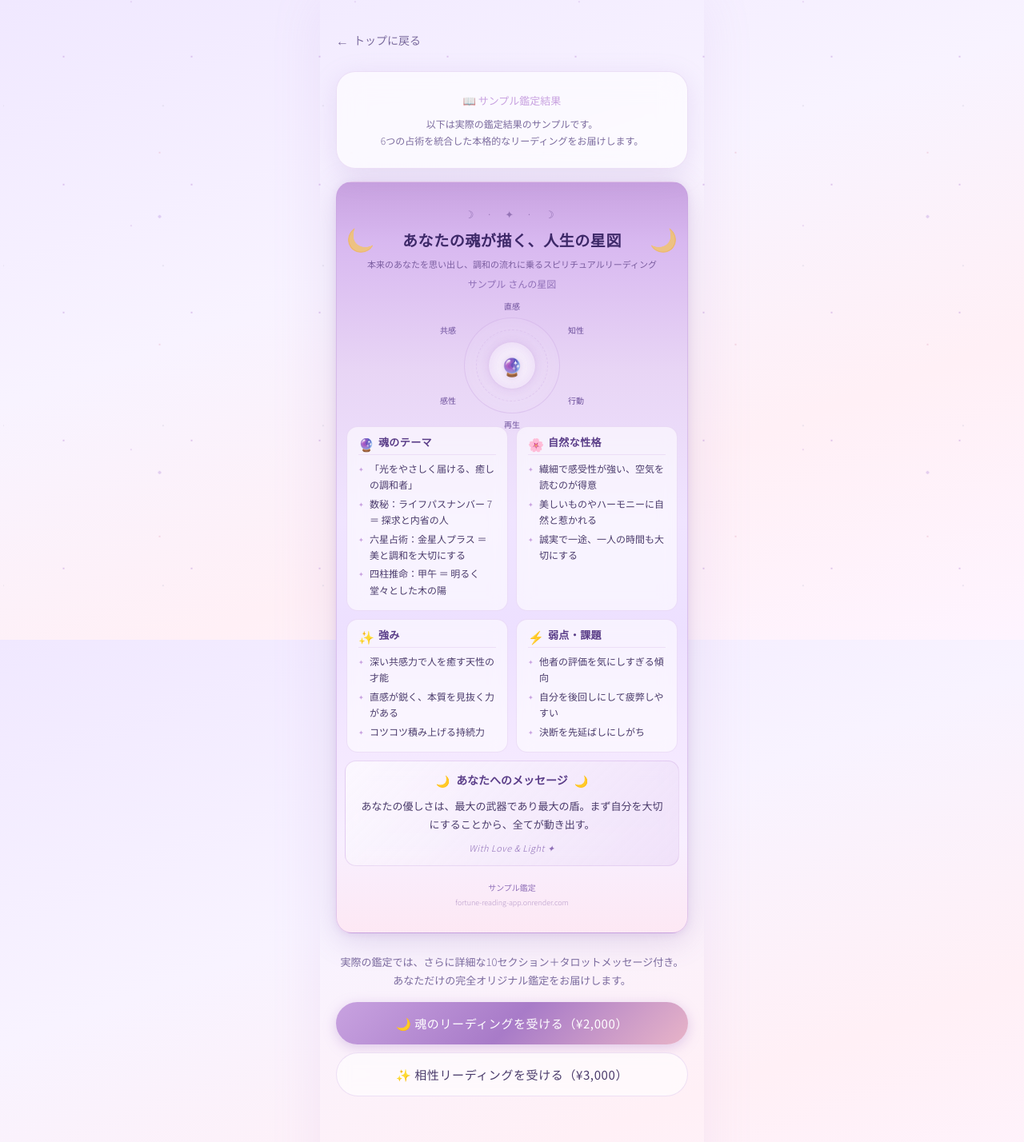
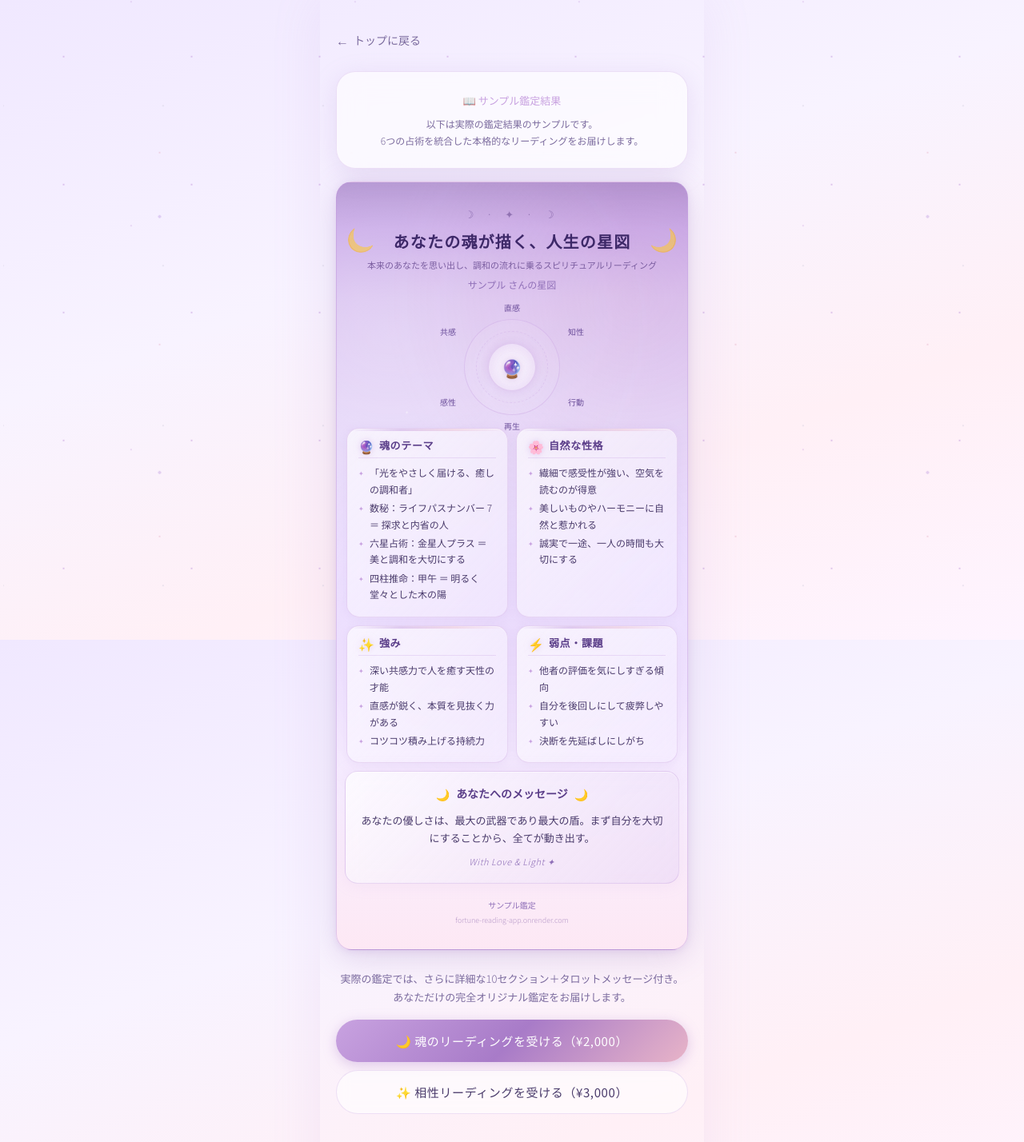
Before and after one commit to yuna-metisbel/fortune-reading-app, a FastAPI app: page /sample in a window 1280 px wide. Shown: the top 1428 px of the page at 80% size. Before the commit the page ends 1371 px from the top, so only its background shows below. Run offline with FastAPI, Linux system fonts and the light colour scheme.

Commit message:
fix: ポスターカードの**マークダウン除去とデザイン強化
- key_pointsの**マークダウンを除去して太字記号がそのまま表示される問題を修正
- ポスターカード背景に星屑風のradial-gradient装飾を追加
- セクションカードに上部グラデーションライン・グロー効果・inset shadow追加
- ヘッダータイトルにtext-shadow追加
- メッセージ欄にbox-shadow強化
- 全体的に参照画像のスピリチュアルな雰囲気に近づけた

Co-Authored-By: Claude Opus 4.6 (1M context) <noreply@anthropic.com>

```diff
--- a/app/routers/readings.py
+++ b/app/routers/readings.py
@@ -438,7 +438,8 @@ async def reading_result(
             for line in body.split('\n'):
                 line = line.strip()
                 if line.startswith('- ') or line.startswith('* '):
-                    key_points.append(line[2:])
+                    point = line[2:].replace('**', '')
+                    key_points.append(point)
                 elif line.startswith('**') and line.endswith('**'):
                     key_points.append(line.strip('*'))
             sections.append({
--- a/app/static/css/style.css
+++ b/app/static/css/style.css
@@ -1291,19 +1291,37 @@ img, svg {
   padding: 0 0 28px;
   background: linear-gradient(
     180deg,
-    #c8a2e0 0%,
-    #d8b8f0 8%,
-    #e8d5f5 25%,
-    #f0e4ff 45%,
-    #ede0ff 60%,
-    #f4e8ff 75%,
-    #f8efff 88%,
+    #b090d0 0%,
+    #c8a8e8 6%,
+    #d8c0f0 15%,
+    #e4d4f8 30%,
+    #ede0ff 50%,
+    #f0e4ff 65%,
+    #f8efff 80%,
     #fde8f4 100%
   );
   border-radius: 20px;
   border: 1.5px solid rgba(200, 162, 224, 0.5);
   box-shadow: 0 8px 40px rgba(120, 80, 160, 0.2), 0 2px 8px rgba(200, 162, 224, 0.25);
   overflow: hidden;
+}
+
+.poster-card::before {
+  content: '';
+  position: absolute;
+  inset: 0;
+  background:
+    radial-gradient(circle at 15% 20%, rgba(255,255,255,0.25) 0%, transparent 40%),
+    radial-gradient(circle at 85% 15%, rgba(232,180,200,0.15) 0%, transparent 35%),
+    radial-gradient(circle at 50% 60%, rgba(200,162,224,0.1) 0%, transparent 50%),
+    radial-gradient(2px 2px at 20% 30%, rgba(255,255,255,0.5), transparent),
+    radial-gradient(1.5px 1.5px at 70% 20%, rgba(255,255,255,0.4), transparent),
+    radial-gradient(2px 2px at 40% 70%, rgba(255,255,255,0.35), transparent),
+    radial-gradient(1.5px 1.5px at 80% 60%, rgba(255,255,255,0.4), transparent),
+    radial-gradient(1px 1px at 30% 80%, rgba(232,180,200,0.5), transparent),
+    radial-gradient(1px 1px at 60% 40%, rgba(200,162,224,0.4), transparent);
+  pointer-events: none;
+  z-index: 1;
 }
 
 /* ── Decorative absolute elements ── */
@@ -1356,12 +1374,13 @@ img, svg {
 
 .poster-header-title {
   font-family: 'Noto Serif JP', serif;
-  font-size: 19px;
+  font-size: 20px;
   font-weight: 700;
   color: #3d2868;
   line-height: 1.4;
   margin-bottom: 6px;
-  letter-spacing: 0.03em;
+  letter-spacing: 0.06em;
+  text-shadow: 0 1px 8px rgba(200, 162, 224, 0.3);
 }
 
 .poster-header-sub {
@@ -1390,12 +1409,23 @@ img, svg {
 
 /* ── Section cards ── */
 .poster-section {
-  background: rgba(255, 255, 255, 0.58);
+  background: linear-gradient(135deg, rgba(255,255,255,0.65), rgba(245,238,255,0.5));
   backdrop-filter: blur(10px);
   -webkit-backdrop-filter: blur(10px);
-  border: 1px solid rgba(200, 162, 224, 0.28);
-  border-radius: 14px;
-  padding: 12px 14px;
+  border: 1px solid rgba(200, 162, 224, 0.35);
+  border-radius: 16px;
+  padding: 14px 14px;
+  position: relative;
+  box-shadow: 0 2px 12px rgba(180, 140, 210, 0.1), inset 0 1px 0 rgba(255,255,255,0.5);
+}
+
+.poster-section::before {
+  content: '';
+  position: absolute;
+  top: 0; left: 0; right: 0;
+  height: 3px;
+  background: linear-gradient(90deg, transparent, rgba(200,162,224,0.5), rgba(232,180,200,0.4), transparent);
+  border-radius: 16px 16px 0 0;
 }
 
 .poster-section--gems-area {
@@ -1405,16 +1435,17 @@ img, svg {
 .poster-section-header {
   display: flex;
   align-items: center;
-  gap: 5px;
-  margin-bottom: 7px;
-  border-bottom: 1px solid rgba(200, 162, 224, 0.25);
-  padding-bottom: 5px;
+  gap: 6px;
+  margin-bottom: 8px;
+  border-bottom: 1px solid rgba(200, 162, 224, 0.3);
+  padding-bottom: 6px;
 }
 
 .poster-section-icon {
   font-size: 16px;
   flex-shrink: 0;
   line-height: 1;
+  filter: drop-shadow(0 0 4px rgba(200, 162, 224, 0.5));
 }
 
 .poster-section-title {
@@ -1422,8 +1453,9 @@ img, svg {
   font-size: 13px;
   font-weight: 600;
   color: #5a3d88;
-  letter-spacing: 0.03em;
+  letter-spacing: 0.05em;
   line-height: 1.3;
+  text-shadow: 0 0 8px rgba(200, 162, 224, 0.2);
 }
 
 .poster-section-points {
@@ -1612,17 +1644,18 @@ img, svg {
   margin: 4px 10px 8px;
   background: linear-gradient(
     135deg,
-    rgba(255, 255, 255, 0.65),
-    rgba(232, 213, 245, 0.5)
+    rgba(255, 255, 255, 0.7),
+    rgba(232, 213, 245, 0.55)
   );
   backdrop-filter: blur(10px);
   -webkit-backdrop-filter: blur(10px);
-  border: 1px solid rgba(200, 162, 224, 0.35);
-  border-radius: 14px;
-  padding: 12px 14px;
+  border: 1px solid rgba(200, 162, 224, 0.4);
+  border-radius: 16px;
+  padding: 16px 16px;
   text-align: center;
   position: relative;
   z-index: 3;
+  box-shadow: 0 0 20px rgba(200, 162, 224, 0.15), inset 0 1px 0 rgba(255,255,255,0.5);
 }
 
 .poster-message-header {
```
